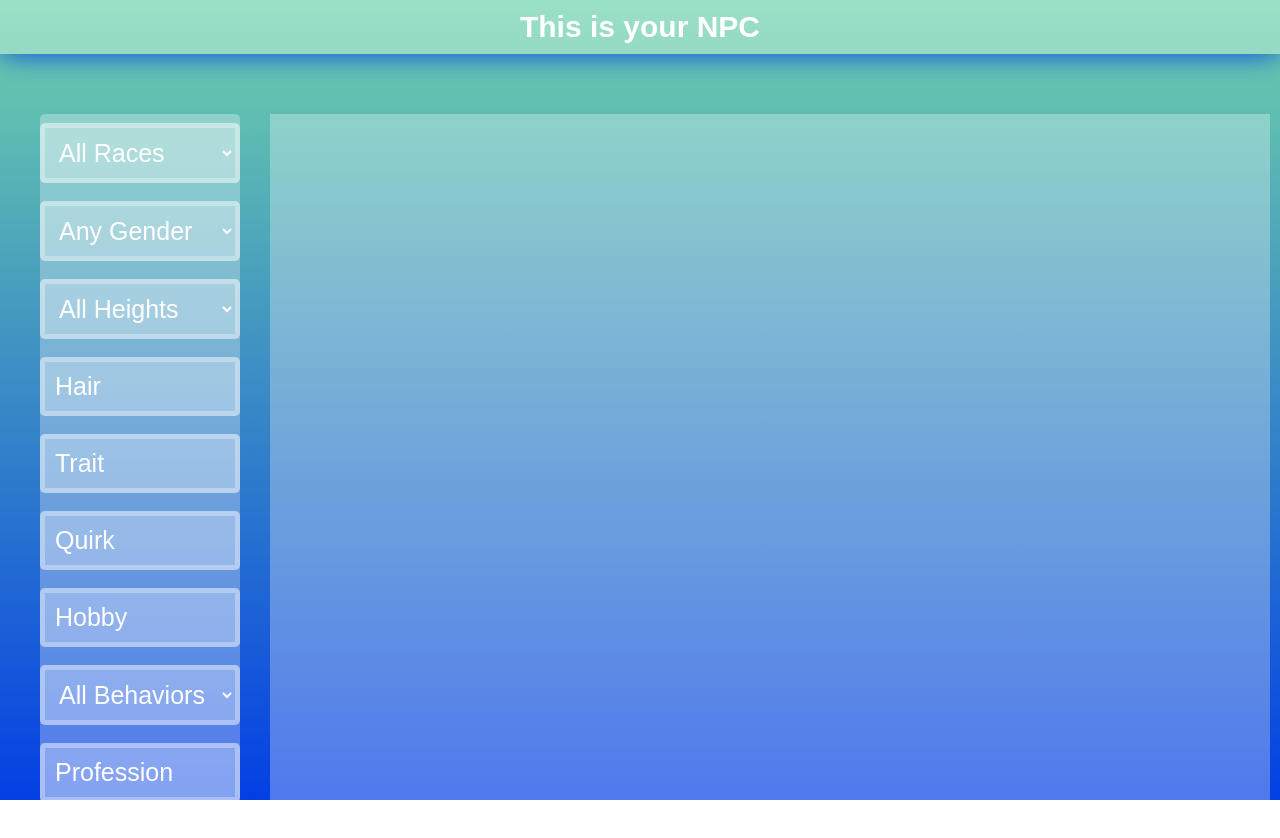
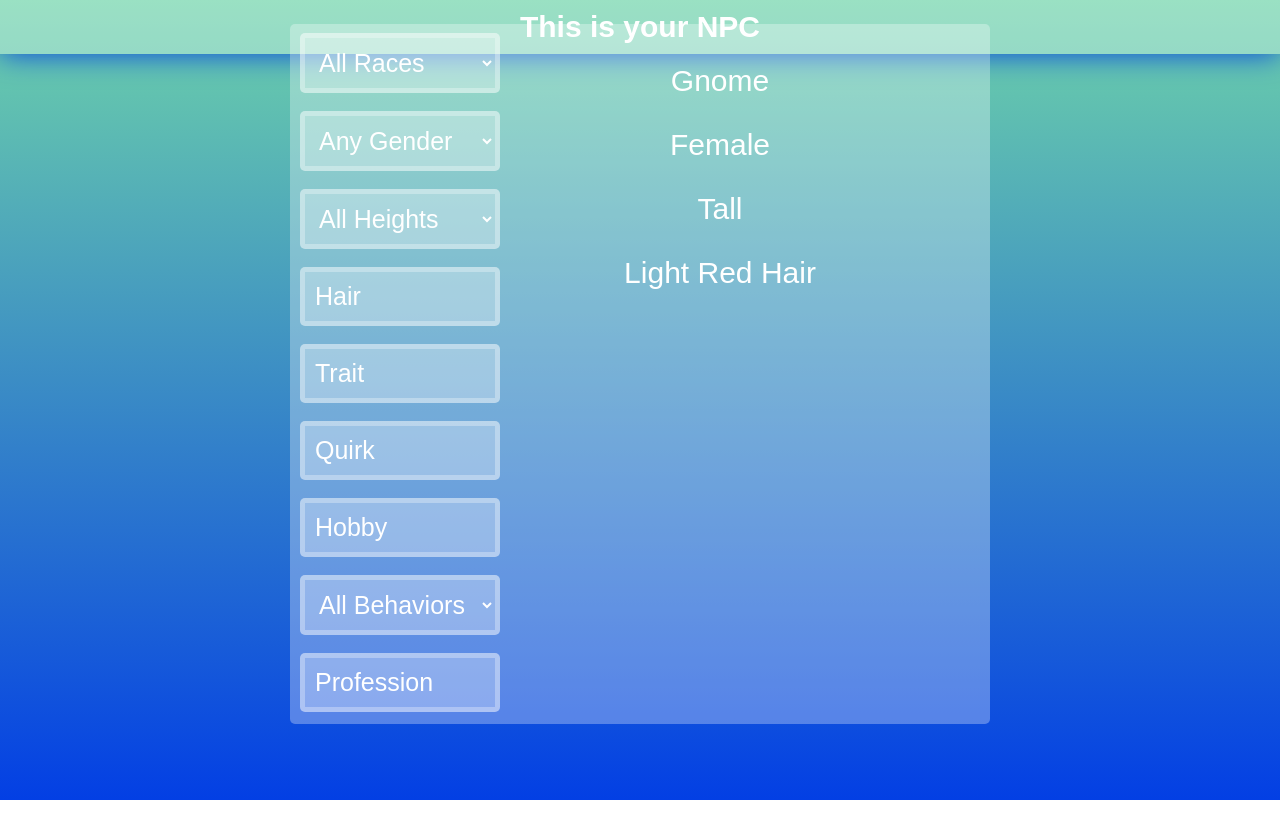
Before and after one commit to ceciliac02/DND_Random_NPCv3, a React app: page / in a window 1280 px wide. After the commit the page ends 800 px from the top, so only its background shows below. Built offline with nearby package versions, Linux system fonts and the light colour scheme.

Commit message:
reformatted the layout

```diff
--- /dev/null
+++ b/src/Code/Hair.js
@@ -0,0 +1,9 @@
+import React from 'react';
+
+function Colors() {
+    const colors = ["Blue", "Pink", "Brown", "Black", "Purple", "Blonde", "Orange", "Red", "Violet", "Green", "Gray", "Gold", "White", "Dark Blue", "Magenta", "Dark Brown", "Dark Purple", "Dark Red", "Dark Green", "Light Blue", "Light Pink", "Light Brown", "Lilac", "Light Blonde", "Light Orange", "Light Red", "Light Green", "Teal", "Lime Green", "Red-Orange", "bald"];
+    const randNum = Math.floor(Math.random() * colors.length);
+    return colors[randNum];
+}
+
+export default Colors;
--- a/src/Code/Layout.js
+++ b/src/Code/Layout.js
@@ -1,6 +1,7 @@
 import React from 'react';
 import {FetchRandomRace} from './App.js';
 import Menu from './Dropdown.js';
+import Field from './TextFields.js';
 
 const Layout = () => {
     const race = FetchRandomRace();
@@ -8,10 +9,15 @@ const Layout = () => {
         <div className="container">
             <div className="header">This is your NPC</div>
             <div className="innerCntr">
-                <div className="labels">
-                    <Menu />
+                <div className="finalCntr">
+                    <div className="labels">
+                        <Menu />
+                    </div>
+                    <div className="fieldContainer">
+                        <Field />
+                    </div>
                 </div>
-                <div className="field"></div>
+
             </div>
 
         </div>
--- /dev/null
+++ b/src/Code/TextFields.js
@@ -0,0 +1,29 @@
+import React from 'react';
+import {FetchRandomRace} from './App.js';
+import Color from './Hair.js';
+
+const genderList = () => {
+    const genders = ["Female", "Male", "Nonbinary"];
+    const randNum = Math.floor(Math.random() * genders.length);
+    return genders[randNum];
+}
+
+const heightList = () => {
+    const heights = ["Tall", "Short", "Average"];
+    const randNum = Math.floor(Math.random() * heights.length);
+    return heights[randNum];
+}
+
+function Fields () {
+    const race = FetchRandomRace();
+    return (
+        <div className="fields">
+            <div id="raceField" className="field">{race.name}</div>
+            <div id="genderField" className="field">{genderList()}</div>
+            <div id="heightField" className="field">{heightList()}</div>
+            <div id="hairField" className="field"><Color />{" Hair"}</div>
+        </div>
+    )
+}
+
+export default Fields;
--- a/src/style.scss
+++ b/src/style.scss
@@ -25,13 +25,19 @@ $containerShadow: 0px 0px 30px $colorTwo;
         }
         .innerCntr {
             display: flex;
-            padding: 60px 10px;
+            height: 80vh;
+            justify-content: center;
+            align-items: center;
+                .finalCntr {
+                    display: flex;
+                    height: 700px;
+                    width: 700px;
+                    margin: 0px 30px;
+                    background-color: $containerColor;
+                    border-radius: 5px;
+                }
             .labels{
-                height: 700px;
-                width: 200px;
-                margin: 0px 30px;
-                background-color: $containerColor;
-                border-radius: 5px;
+                margin: 0px 10px;
                     .labelContainer {
                         display: flex;
                         flex-direction: column;
@@ -55,12 +61,18 @@ $containerShadow: 0px 0px 30px $colorTwo;
 
 
                     }
-
             }
-            .field {
-                height: 700px;
-                width: 80%;
-                background-color: $containerColor;
+            .fieldContainer {
+                width: 60%;
+                text-align: center;
+                .fields {
+                    text-align: center;
+                    padding: 10px;
+                    font-size: 30px;
+                    .field {
+                        margin: 30px 0;
+                    }
+                }
             }
         }
 
```
Also changed, not shown: src/style.css, 1 other file.
